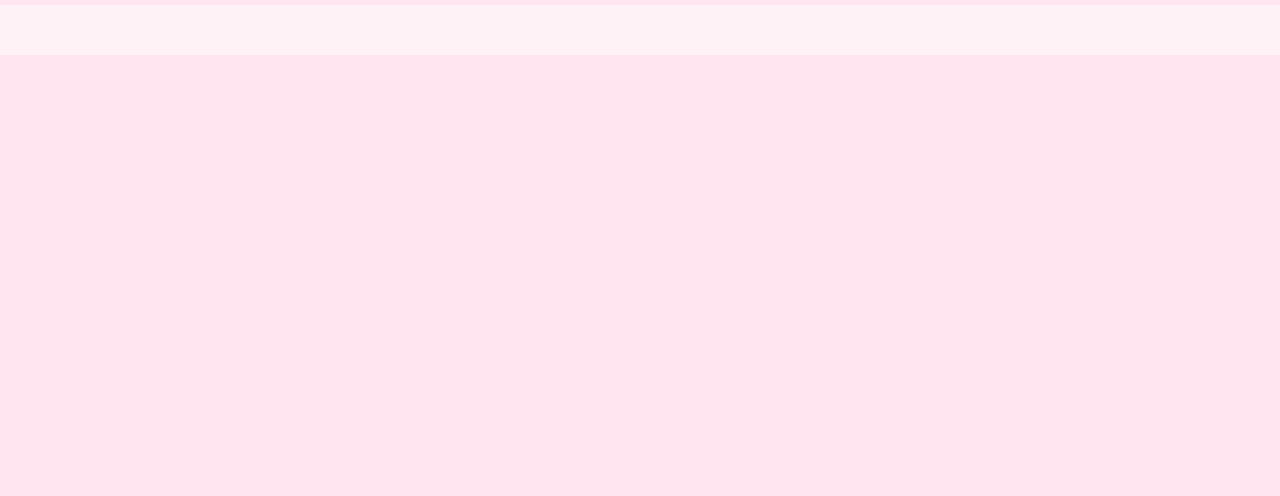
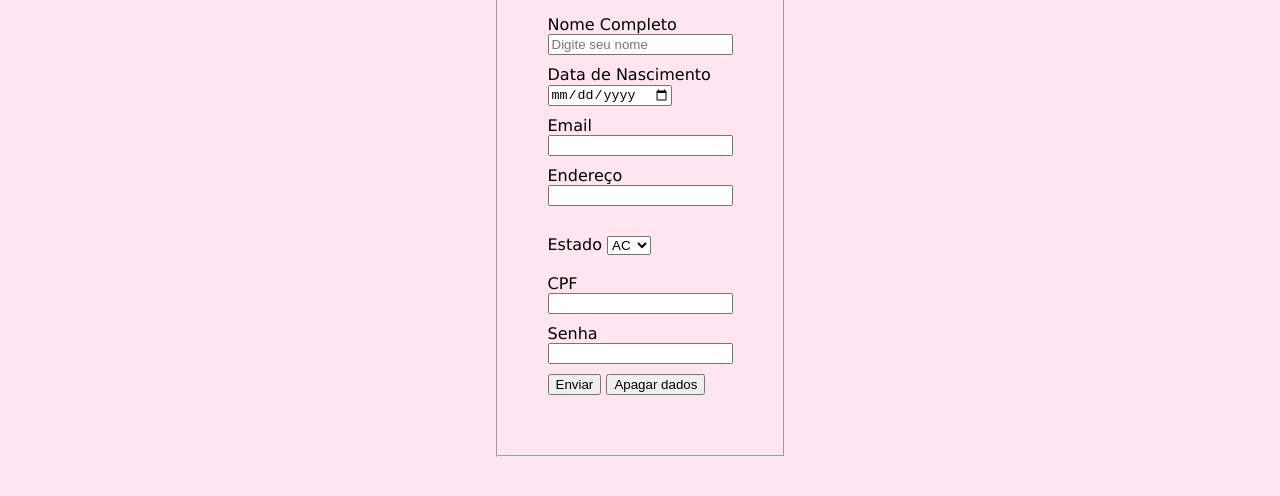
Before and after one commit to marimagalhaesl/HTMLAct2, a plain HTML site: page form.html in a window 1280 px wide. Shown: the part 304-800 px from the top of the page. Drawn offline with Linux system fonts and the light colour scheme.

Commit message:
Atualizaçao com form cadastro

```diff
--- a/form.html
+++ b/form.html
@@ -17,13 +17,73 @@
 		<ul>
 			<li><a href="/HTMLAct2/index.html">Home</a></li>
 			<li><a href="/HTMLAct2/table.html">Promotional Pricing</a></li>
-      <li><a href="/HTMLAct2/form.html">Form</a></li>
+			<li><a href="/HTMLAct2/form.html">Cadastro</a></li>
 		</ul>
 	</header>
 
 	<body>
-    <h1 align="center">Formulário:</h1>
+		<div class="form">
+			<fieldset>
+				<legend>Cadastre-se</legend>
+				<form action="/HTMLAct2/index.html">
+					<label for="nome">Nome Completo</label><br />
+					<input
+						type="text"
+						id="nome"
+						name="nome"
+						placeholder="Digite seu nome"
+					/><br />
+					<label for="nascimento">Data de Nascimento</label><br />
+					<input type="date" id="nascimento" name="nascimento" />
+					<br />
+					<label for="email">Email</label> <br />
+					<input type="email" id="email" name="email" />
+					<br />
+					<label for="endereco">Endereço</label> <br />
+					<input type="text" id="endereco" name="endereco" /> <br />
+					<br />
+					<label for="estado">Estado</label>
+					<select name="estado" id="estado">
+						<option value="AC">AC</option>
+						<option value="AL">AL</option>
+						<option value="AP">AP</option>
+						<option value="AM">AM</option>
+						<option value="BA">BA</option>
+						<option value="CE">CE</option>
+						<option value="DF">DF</option>
+						<option value="ES">ES</option>
+						<option value="GO">GO</option>
+						<option value="MA">MA</option>
+						<option value="MT">MT</option>
+						<option value="MS">MS</option>
+						<option value="MG">MG</option>
+						<option value="PA">PA</option>
+						<option value="PB">PB</option>
+						<option value="PR">PR</option>
+						<option value="PE">PE</option>
+						<option value="PI">PI</option>
+						<option value="RJ">RJ</option>
+						<option value="RN">RN</option>
+						<option value="RS">RS</option>
+						<option value="RO">RO</option>
+						<option value="RR">RR</option>
+						<option value="SC">SC</option>
+						<option value="SP">SP</option>
+						<option value="SE">SE</option>
+						<option value="TO">TO</option>
+					</select>
+					<br />
+					<br />
+					<label for="cpf">CPF</label> <br />
+					<input type="text" id="cpf" name="cpf" />
+					<br />
+					<label for="senha">Senha</label><br />
+					<input type="password" id="senha" nome="senha" />
+					<br />
+					<input type="submit" value="Enviar" />
+					<input type="reset" value="Apagar dados" />
+				</form>
+			</fieldset>
+		</div>
 	</body>
-
-  <footer></footer>
 </html>
--- a/style.css
+++ b/style.css
@@ -37,7 +37,6 @@ height: 150px;
 display: flex;
 flex-direction: row;
 align-items: center;
-
 }
 
 .headerimg{
@@ -60,6 +59,32 @@ margin-left: 5px;
 body{
 background-color: #ffe5f0;
 margin: 0;
+}
+
+.form
+{
+display: block;
+text-align: center;
+}
+
+form
+{
+display: inline-block;
+margin-left: auto;
+margin-right: auto;
+text-align: left;
+}
+
+input
+{
+margin-bottom: 10px;
+}
+
+fieldset{
+    width: fit-content;
+    margin-left: auto;
+    margin-right: auto;
+    padding: 50px;
 }
 
 
@@ -89,5 +114,6 @@ background-color: white;
 opacity: 0.5;
 height: 50px;
 margin-top: 10px;
-
+position: relative;
+clear: both;
 }
```
Also changed, not shown: index.html (+1 -1 lines), table.html (+1 -1 lines). Lines whose indentation alone changed are shown as unchanged.
